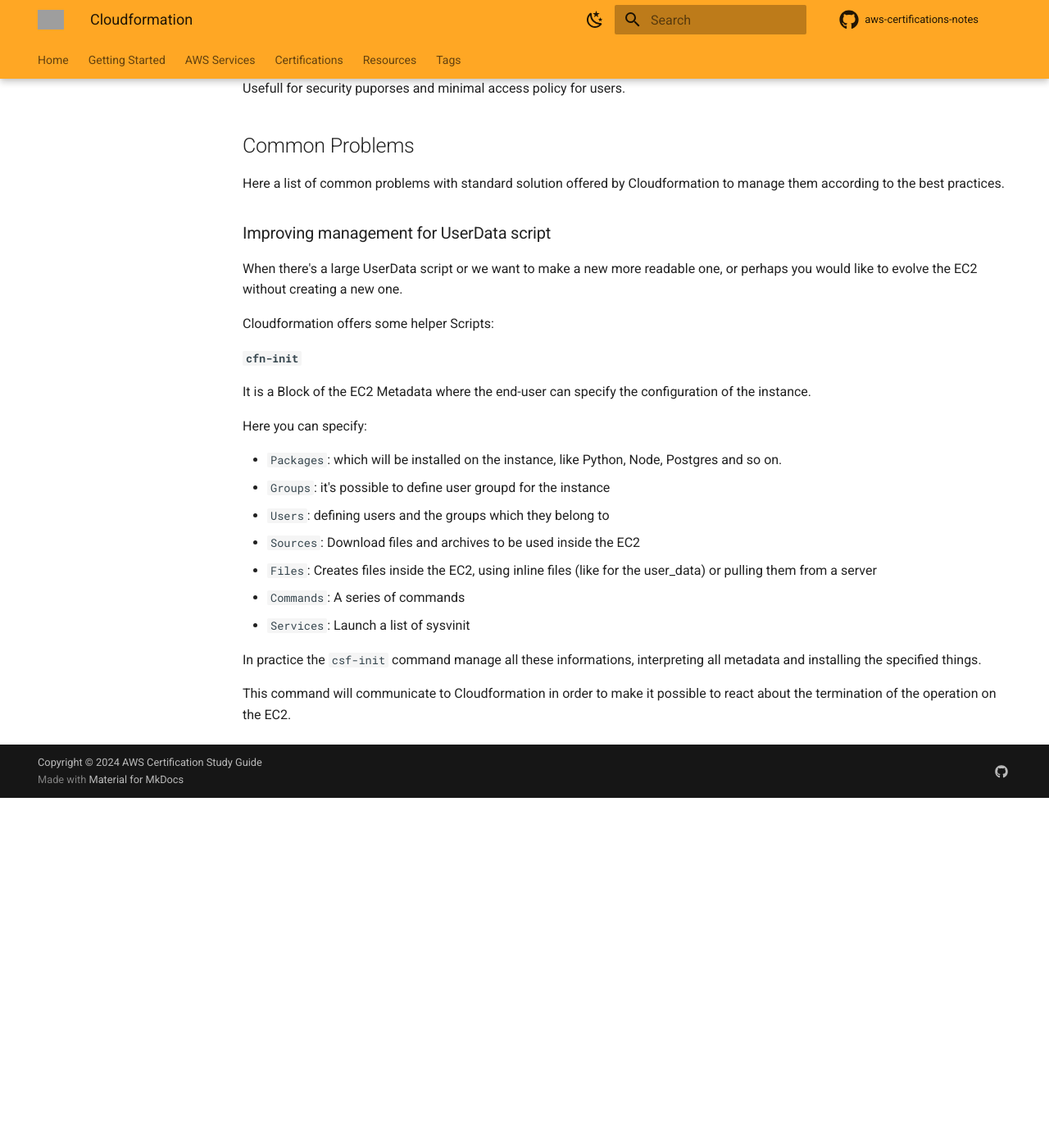
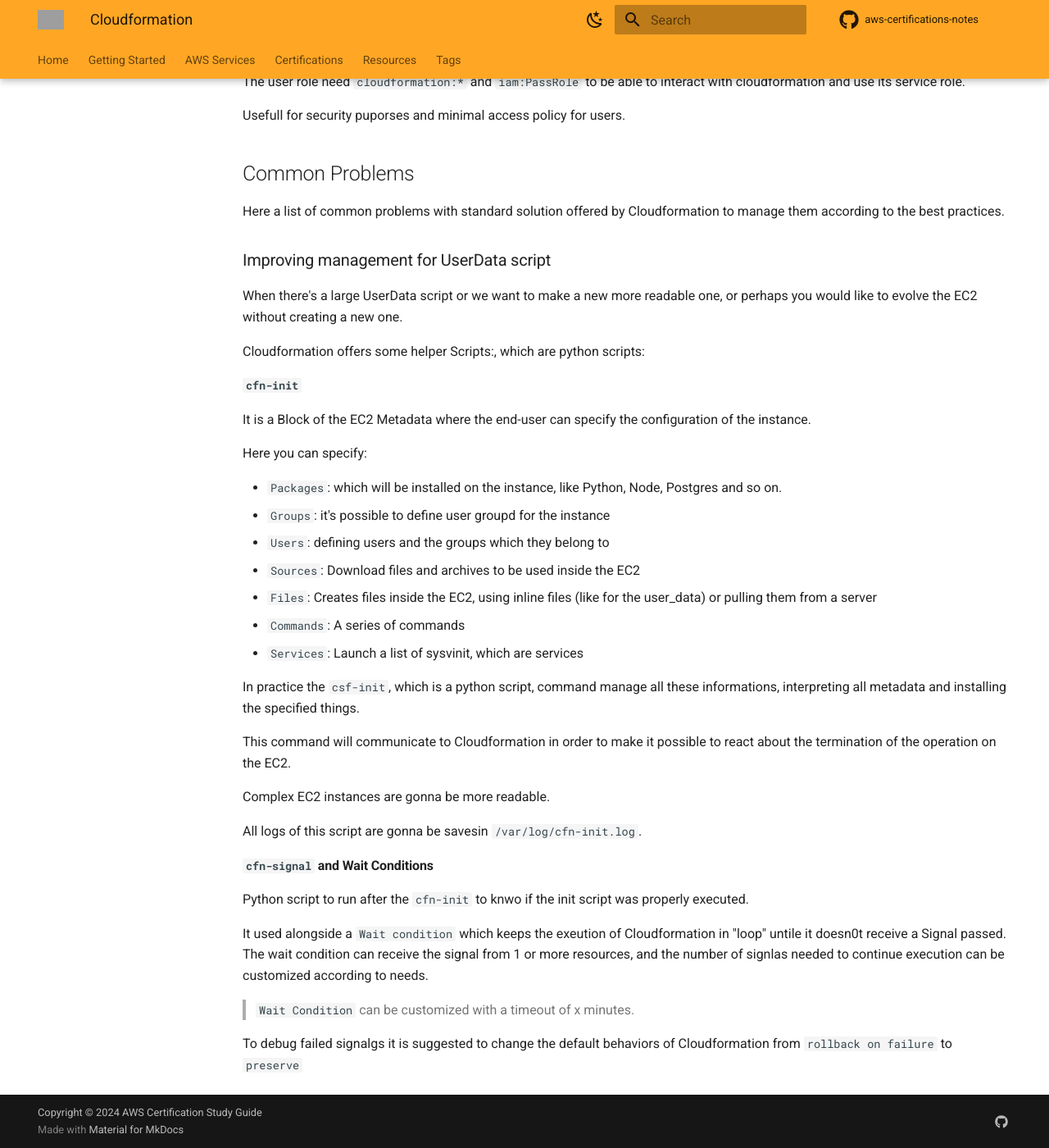
Before and after one commit to Bozz95/aws-certifications-notes, an MkDocs documentation site: the page built from docs/services/iac/cloudformation.md, in a window 1280 px wide and 1400 px high, scrolled down 8078 px. Shown: the whole window at 82% size. Built offline with MkDocs 1.6.1 and Material for MkDocs 9.7.7, drawn with Linux system fonts in a browser that asks for light colours; comment, search, counter and statistics services are not loaded; before the commit the page ends 9051 px from its top, so only the background shows below that; some of the changed text lies outside the part shown; grey boxes are pictures that could not be loaded.

Commit message:
docs: added cnf-signals and wait conditions

```diff
--- a/docs/services/iac/cloudformation.md
+++ b/docs/services/iac/cloudformation.md
@@ -28,6 +28,7 @@
 - [Common Problems](#common-problems)
   - [Improving management for UserData script](#improving-management-for-userdata-script)
     - [`cfn-init`](#cfn-init)
+    - [`cfn-signal` and Wait Conditions](#cfn-signal-and-wait-conditions)
 
 ## Intro
 
@@ -313,7 +314,7 @@
 
 When there's a large UserData script or we want to make a new more readable one, or perhaps you would like to evolve the EC2 without creating a new one.
 
-Cloudformation offers some helper Scripts:
+Cloudformation offers some helper Scripts:, which are python scripts:
 
 #### `cfn-init`
 
@@ -327,8 +328,22 @@
 - `Sources`: Download files and archives to be used inside the EC2
 - `Files`: Creates files inside the EC2, using inline files (like for the user_data) or pulling them from a server
 - `Commands`: A series of commands
-- `Services`: Launch a list of sysvinit
+- `Services`: Launch a list of sysvinit, which are services
 
-In practice the `csf-init` command manage all these informations, interpreting all metadata and installing the specified things.
+In practice the `csf-init`, which is a python script, command manage all these informations, interpreting all metadata and installing the specified things.
 
 This command will communicate to Cloudformation in order to make it possible to react about the termination of the operation on the EC2.
+
+Complex EC2 instances are gonna be more readable.
+
+All logs of this script are gonna be savesin `/var/log/cfn-init.log`.
+
+#### `cfn-signal` and Wait Conditions
+
+Python script to run after the `cfn-init` to knwo if the init script was properly executed.
+
+It used alongside a `Wait condition` which keeps the exeution of Cloudformation in "loop" untile it doesn0t receive a Signal passed. The wait condition can receive the signal from 1 or more resources, and the number of signlas needed to continue execution can be customized according to needs.
+
+> `Wait Condition` can be customized with a timeout of x minutes.
+
+To debug failed signalgs it is suggested to change the default behaviors of Cloudformation from `rollback on failure` to `preserve`
```
